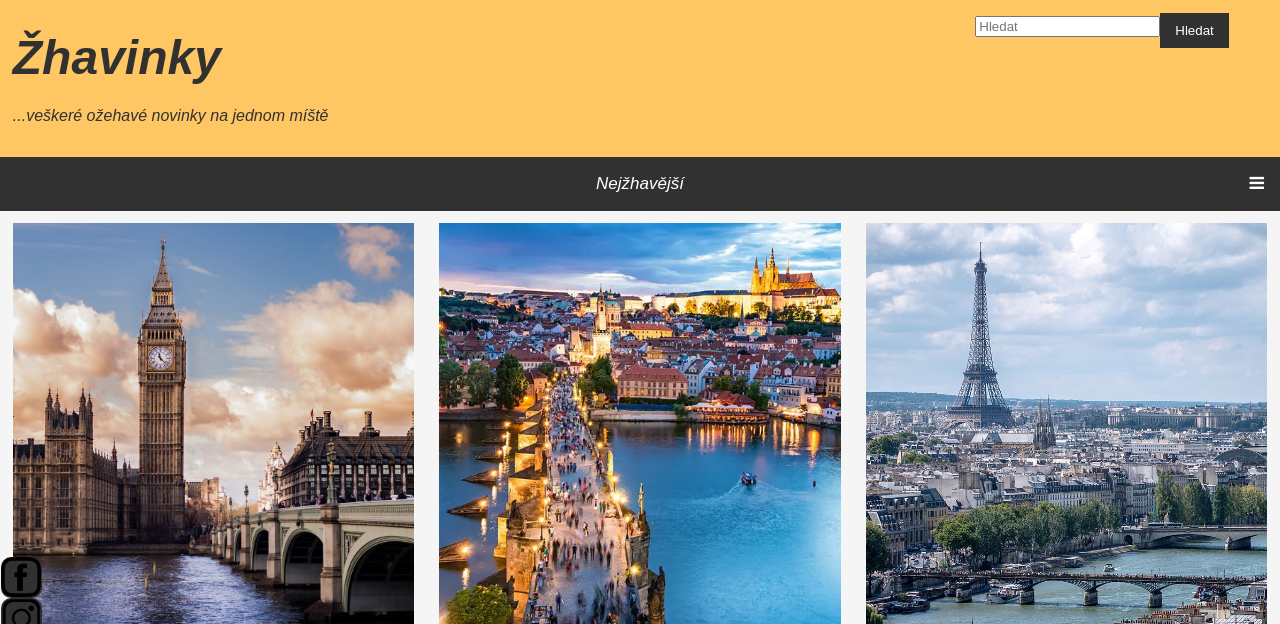
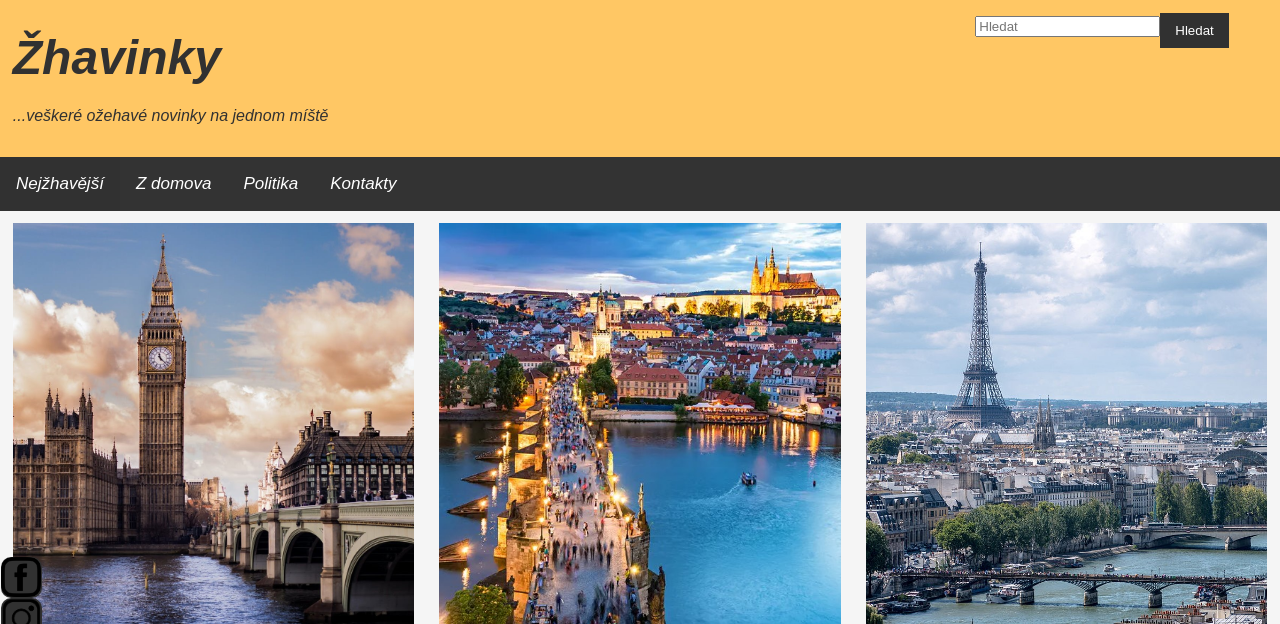
Before and after one commit to ChristusBurger/WebDesing-Zhavinky, a PHP site: page / in a window 1280 px wide. Shown: the top 624 px of the page. Run offline with PHP 8.4, Linux system fonts and the light colour scheme.

Commit message:
hamburger menu trochu funguje ale obrazek mizi kdyz dvakrat kliknes

```diff
--- a/index.php
+++ b/index.php
@@ -42,9 +42,10 @@
           </form>
         </div>
       </div>
-      <nav class="navbar" id="navbar">
+      <nav class="navbar navbarFlex" id="navbar">
+
+        <div id="myLinks">
         <a href="index.html" class="active">Nejžhavější</a>
-        <div id="myLinks">
           <a class="navbar__buttons" href="zDomova.html">Z domova</a>
           <a class="navbar__buttons" href="politika.html">Politika</a>
           <a class="navbar__buttons" href="kontakty.html">Kontakty</a>
@@ -56,7 +57,7 @@
     </header>
     <section class="flex">
       <article class="block">
-        <img src="/images/london.jpg" alt="london" />
+        <img src="images/london.jpg" alt="london" />
 
         <h2>Za výbuch ve Vrběticích může Kalousek</h2>
 
@@ -69,7 +70,7 @@
         <a class="block__button" href="detailClanku.html">číst dále...</a>
       </article>
       <article class="block">
-        <img src="/images/prague1.jpg" alt="prague" />
+        <img src="images/prague1.jpg" alt="prague" />
 
         <h2>Informatici protestují proti Lorem ipsum</h2>
 
--- a/styl.css
+++ b/styl.css
@@ -150,15 +150,15 @@ input[type="text"]:focus {
 }
 
 #facebook {
-    background-image: url(/images/facebook.png);
+    background-image: url(images/facebook.png);
 }
 
 #instagram {
-    background-image: url(/images/instagram.png);
+    background-image: url(images/instagram.png);
 }
 
 #twitter {
-    background-image: url(/images/twitter.png);
+    background-image: url(images/twitter.png);
 }
 
 #footer {
@@ -189,15 +189,19 @@ input[type="text"]:focus {
     display: none;
 }
 
+
 /* Style the navigation menu */
 
 
 /* Hide the links inside the navigation menu (except for logo/home) */
-  .navbar #myLinks {
+
+.navbar #myLinks:not(:first-child) {
     display: none;
 }
 
+
 /* Style navigation menu links */
+
 .navbar a {
     color: white;
     padding: 14px 16px;
@@ -206,23 +210,43 @@ input[type="text"]:focus {
     display: block;
 }
 
+
 /* Style the hamburger menu */
+
 .navbar a.icon {
-    background:var(--grey);
+    background: var(--grey);
     display: block;
     position: absolute;
     right: 0;
     top: 0;
 }
 
+
 /* Add a grey background color on mouse-over */
+
 .navbar a:hover {
     background-color: var(--orange);
     color: var(--grey);
 }
 
+
 /* Style the active link (or home/logo) */
+
 .active {
     background-color: var(--grey);
     color: white;
 }
+
+@media screen and (min-width: 600px) {
+    .navbar #myLinks {
+        display: inline-flex;
+    }
+    .navbar a.icon {
+        visibility: hidden;
+    }
+    .navbarFlex {
+        display: flex;
+        flex-wrap: wrap;
+        justify-content: space-between;
+    }
+}
```
Lines whose indentation alone changed are shown as unchanged.
